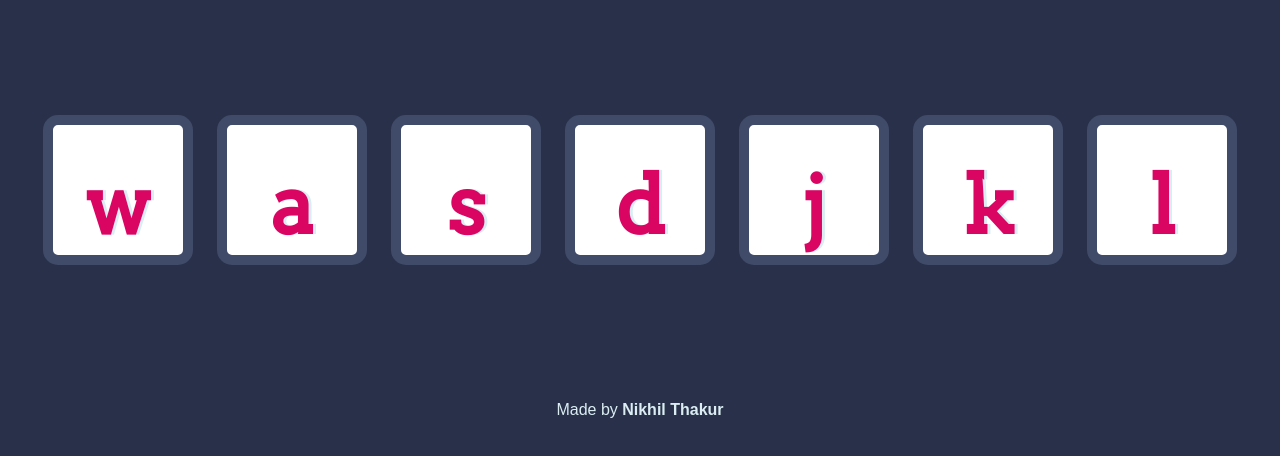
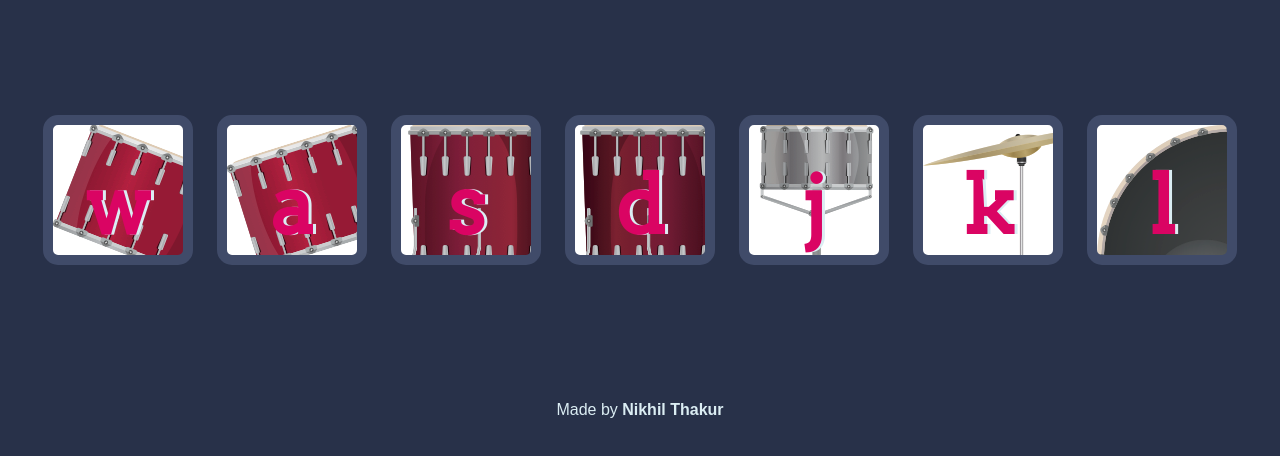
Before and after one commit to bashward/Drum-Kit, a plain HTML site: page index.html in a window 1280 px wide. Shown: the part 174-630 px from the top of the page. Drawn offline with Linux system fonts and the light colour scheme.

Commit message:
updated path

```diff
--- a/styles.css
+++ b/styles.css
@@ -17,31 +17,31 @@ footer {
 }
 
 .w {
-background: url("images/tom1.png");
+background: url("tom1.png");
 }
 
 .a {
-background: url("images/tom2.png");
+background: url("tom2.png");
 }
 
 .s {
-background: url("images/tom3.png");
+background: url("tom3.png");
 }
 
 .d {
-background: url("images/tom4.png");
+background: url("tom4.png");
 }
 
 .j {
-background: url("images/snare.png");
+background: url("snare.png");
 }
 
 .k {
-background: url("images/crash.png");
+background: url("crash.png");
 }
 
 .l {
-background: url("images/kick.png");
+background: url("kick.png");
 }
 
 .set {
```
